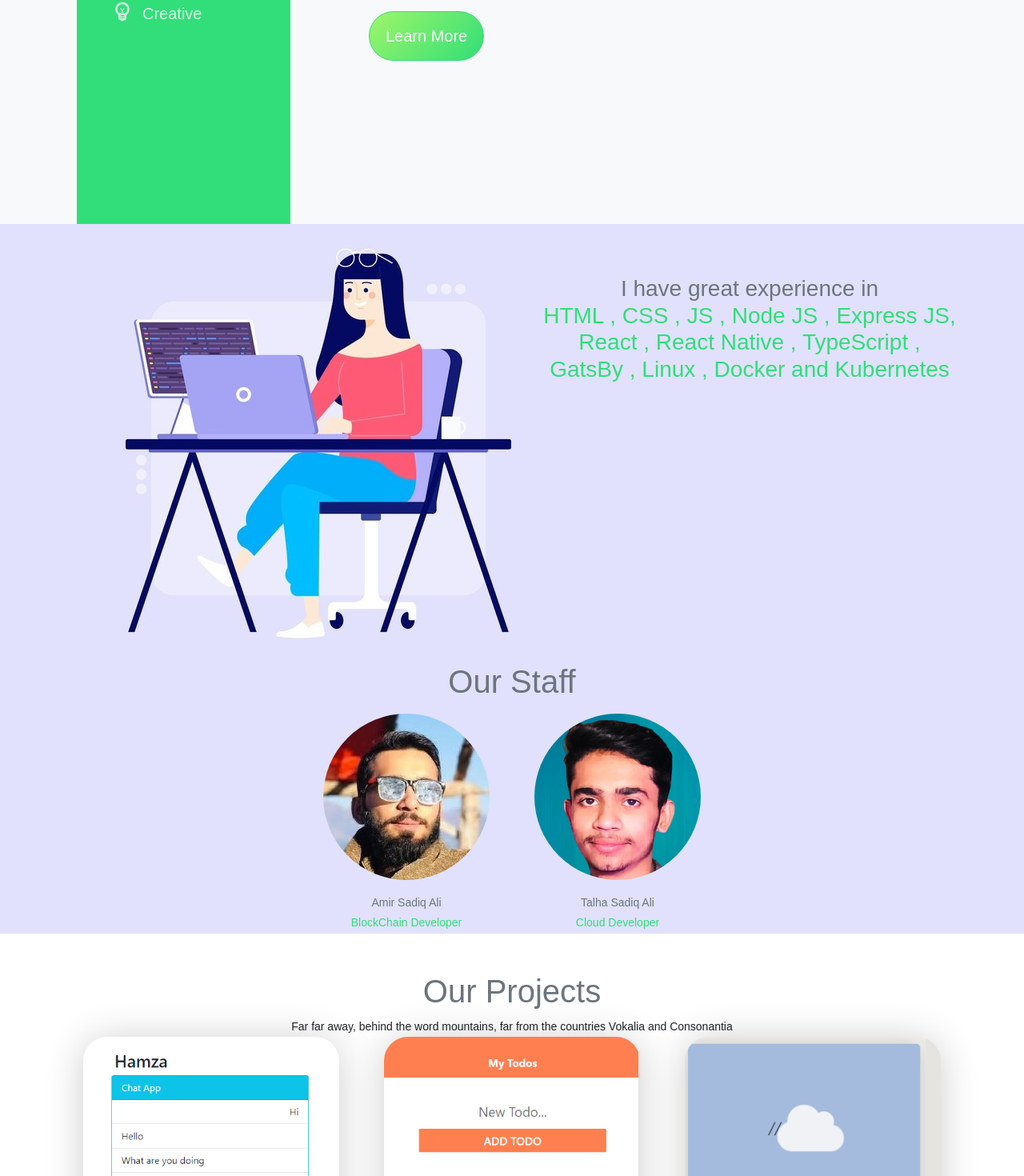
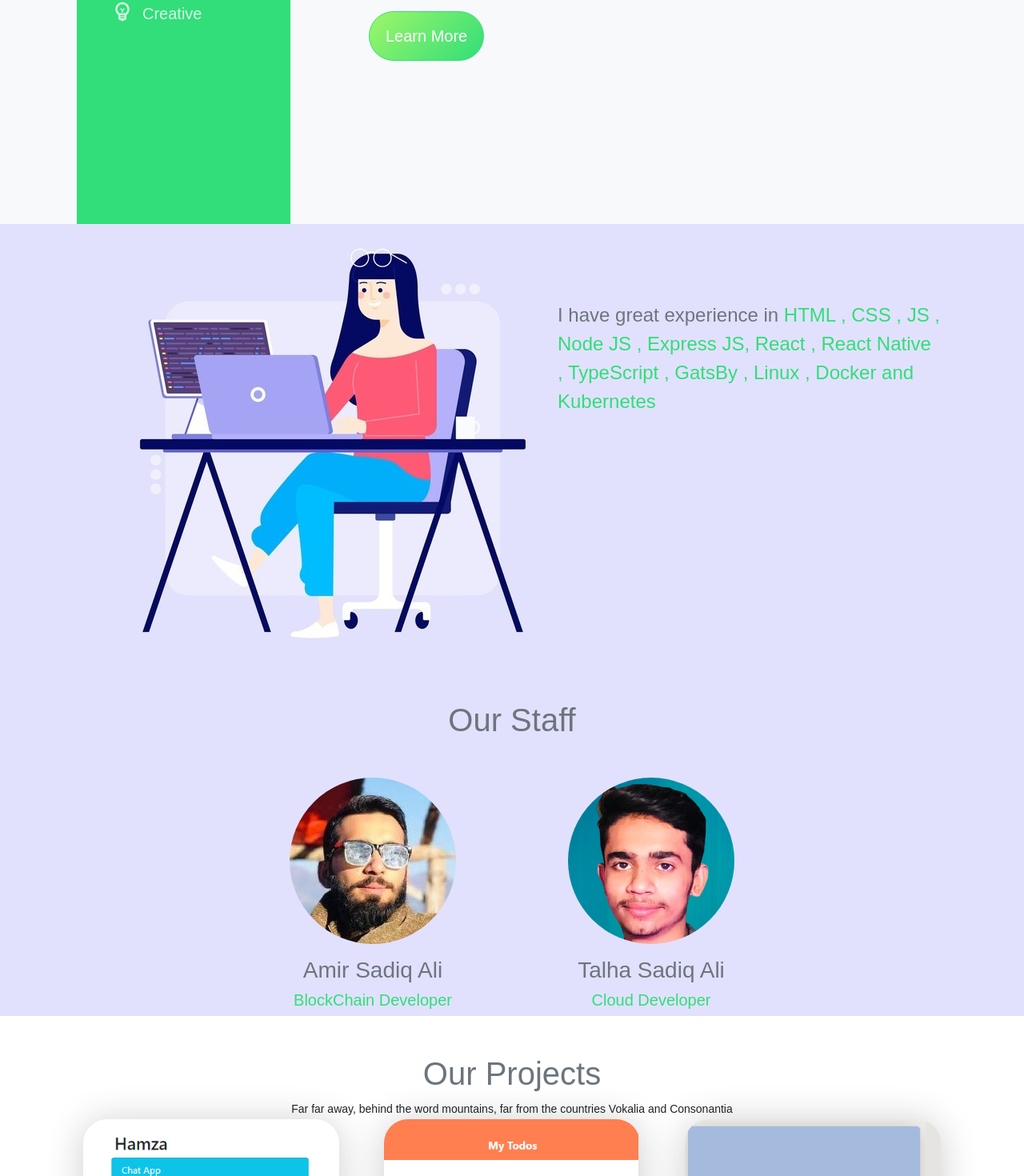
Before and after one commit to faiza203/Portfolio, a React (Create React App) app: page / in a window 1280 px wide. Shown: the part 871-2341 px from the top of the page at 80% size. Built offline with nearby package versions, Linux system fonts and the light colour scheme; a web font is replaced by a local one.

Commit message:
Complete About Page

```diff
--- a/src/components/About.js
+++ b/src/components/About.js
@@ -7,17 +7,14 @@ const About = () => {
     <div className="aboutPage" id="About">
       <div className="aboutMe d-inline-flex">
         <div className="developerImage ms-5 mt-2"></div>
-        <div className="text-muted mt-3 mb-3">
-          <h3 className="h3 mt-5">
-            I have great experience in
-            <br />
+        <div className="text-muted mt-5 mb-3">
+          <h4 className="h4 mt-5 text-muted experience">
+            I have great experience in {" "}
             <span className="parrot">
-              HTML , CSS , JS , Node JS , Express JS,
-              <br />
-              React , React Native , TypeScript ,
-              <br /> GatsBy , Linux , Docker and Kubernetes
+              HTML , CSS , JS , Node JS , Express JS, React , React Native ,
+              TypeScript , GatsBy , Linux , Docker and Kubernetes
             </span>
-          </h3>
+          </h4>
         </div>
       </div>
       <Staff />
--- a/src/components/Staff.js
+++ b/src/components/Staff.js
@@ -4,17 +4,17 @@ import "./css/staff.css";
 const Staff = () => {
   return (
     <div className="staff">
-      <h1 className="h1 text-muted mb-3">Our Staff</h1>
-      <div className="staffDetail">
+      <h1 className="h1 text-muted mb-3  mt-5">Our Staff</h1>
+      <div className="staffDetail mt-5">
         <div>
           <div className="amirImage backgroundImgDiv"></div>
-          <p className="text-muted mt-3">Amir Sadiq Ali</p>
-          <p className=" parrot">BlockChain Developer</p>
+          <h3 className="text-muted mt-3">Amir Sadiq Ali</h3>
+          <h5 className=" parrot">BlockChain Developer</h5>
         </div>
         <div>
           <div className="talhaImage backgroundImgDiv"></div>
-          <p className="text-muted mt-3">Talha Sadiq Ali</p>
-          <p className="parrot">Cloud Developer</p>
+          <h3 className="text-muted mt-3">Talha Sadiq Ali</h3>
+          <h5 className="parrot">Cloud Developer</h5>
         </div>
       </div>
     </div>
--- a/src/components/css/about.css
+++ b/src/components/css/about.css
@@ -6,13 +6,19 @@
   background-image: url("../staffImages/Developer.jpg");
   height: 38em;
   width: 39em;
+  background-repeat: no-repeat;
 }
 
 .parrot{
   color: #31de79;
 }
 
-
+.experience{
+  width: 100%;
+  text-align: left;
+  max-width: 20em;
+  line-height: 1.5;
+}
 
 @media (max-width: 950px) {
   .aboutMe {
--- a/src/components/css/staff.css
+++ b/src/components/css/staff.css
@@ -17,7 +17,7 @@ p{
   width: 13rem;
   background-repeat: no-repeat;
   border-radius: 50%;
-  margin: 0 2em;
+  margin: 0 5em;
 }
 
 .staffDetail{
```
